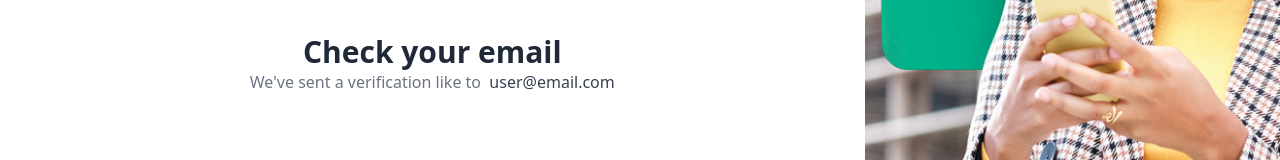
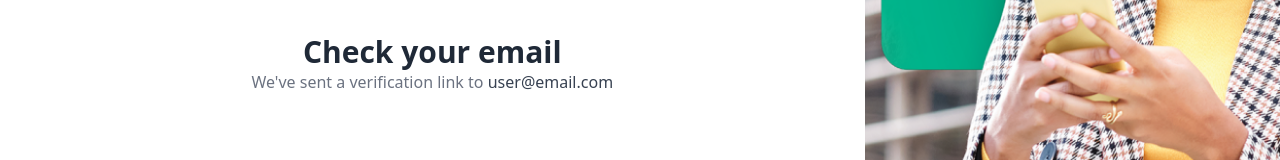
Before and after one commit to TreciaKS/interview-me, a React (Create React App) app: page /EmailSubmission in a window 1280 px wide. Shown: the part 409-569 px from the top of the page. Built offline with nearby package versions, Linux system fonts and the light colour scheme.

Commit message:
spelling mistake

```diff
--- a/src/components/EmailSubmission.jsx
+++ b/src/components/EmailSubmission.jsx
@@ -23,7 +23,7 @@ const EmailSubmission = () => {
           </h2>
 
           <p className="text-center text-gray-500 text-md">
-            We&apos;ve sent a verification like to &nbsp;
+            We&apos;ve sent a verification link to&nbsp;
             <span className="font-medium text-gray-700">user@email.com</span>
           </p>
         </div>
```
